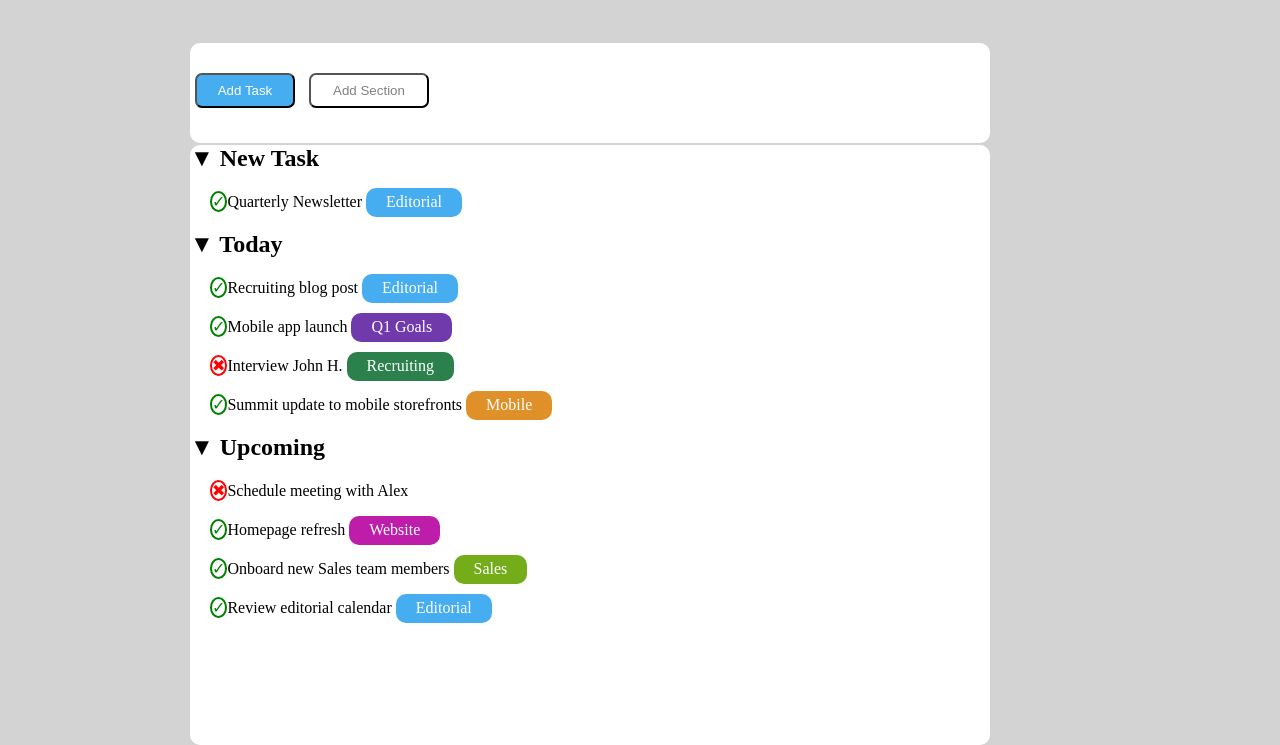
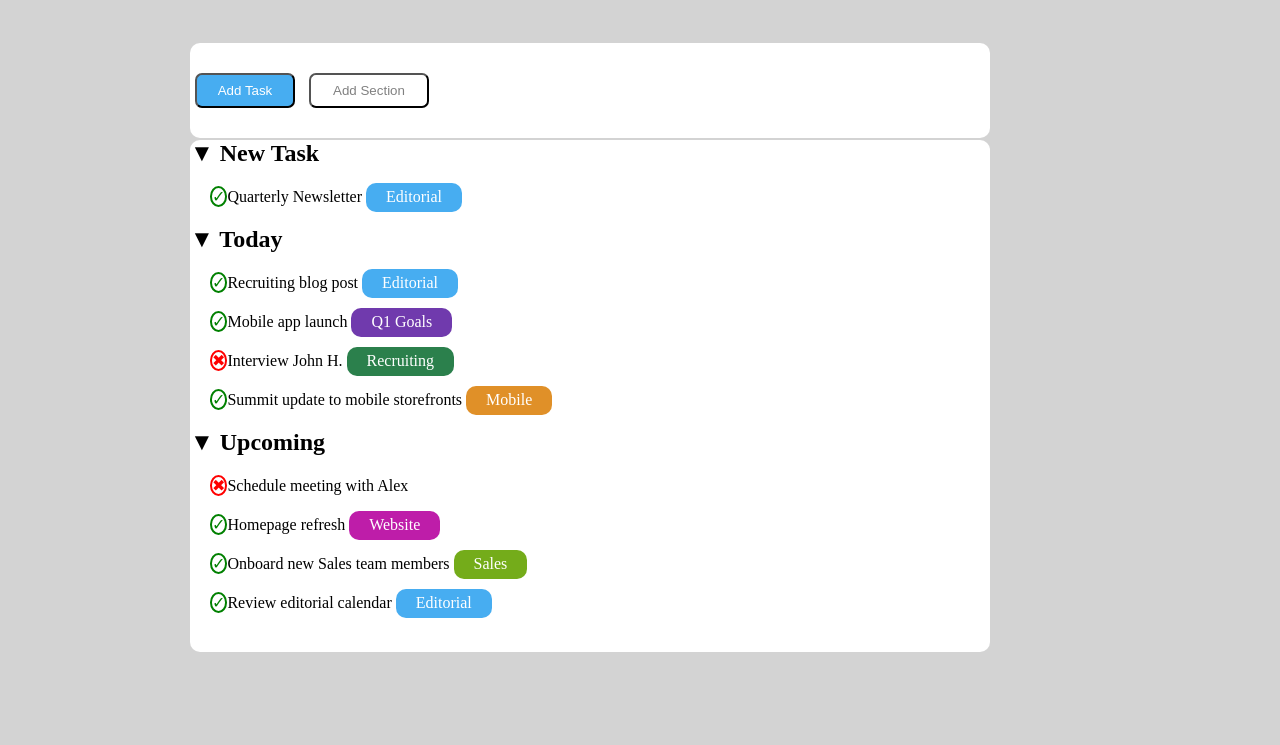
Before and after one commit to TheDusty117/html-css-toboolist, a plain HTML site: page index.html in a window 1280 px wide. Shown: the part 107-852 px from the top of the page. After the commit the page ends 800 px from the top, so only its background shows below. Drawn offline with Linux system fonts and the light colour scheme.

Commit message:
esercizio finito con rimozione di alcuni height
sostituiti grazie al border bottom, vedi .partefinale

```diff
--- a/css/style.css
+++ b/css/style.css
@@ -41,7 +41,6 @@ main{
 
 .doppio-tasto{
     background-color: white;
-    height: 100px;
     width: 800px;
     border-radius: 10px;
     border-color: grey;
@@ -59,7 +58,6 @@ ul{
 
 .section-corpo{
     background-color: white;
-    height: 600px;
     width: 800px;
     border-radius: 10px;
 }
@@ -165,3 +163,7 @@ li{
     border-radius: 10px;
     color: white;
 }
+
+.partefinale{
+    border-bottom: 40px solid white;
+}
--- a/index.html
+++ b/index.html
@@ -70,7 +70,7 @@
                 <li>
                     <span class="checkgreen">&#10003;</span>Onboard new Sales team members <span class="sales-span">Sales</span>
                 </li>
-                <li>
+                <li class="partefinale">
                     <span class="checkgreen">&#10003;</span>Review editorial calendar <span class="editorial-span">Editorial</span>
                 </li>
             </ul>
```
